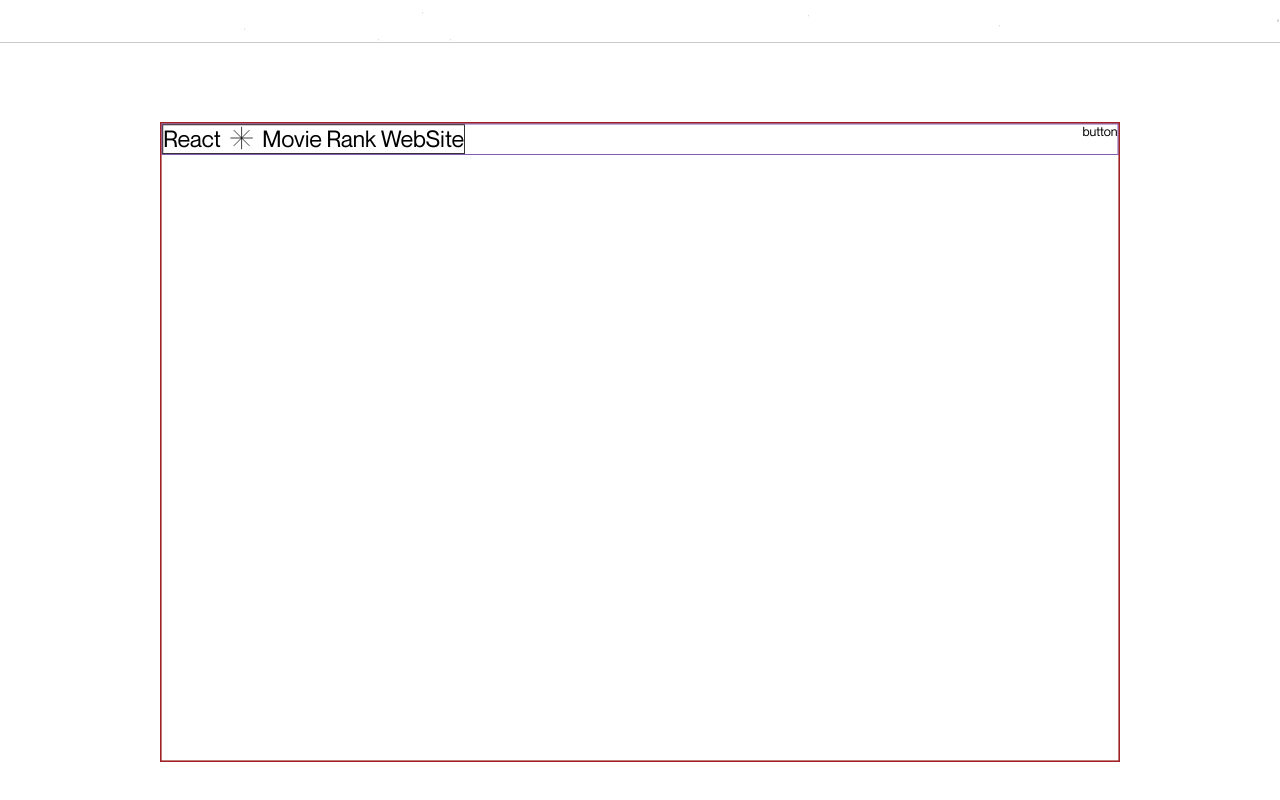
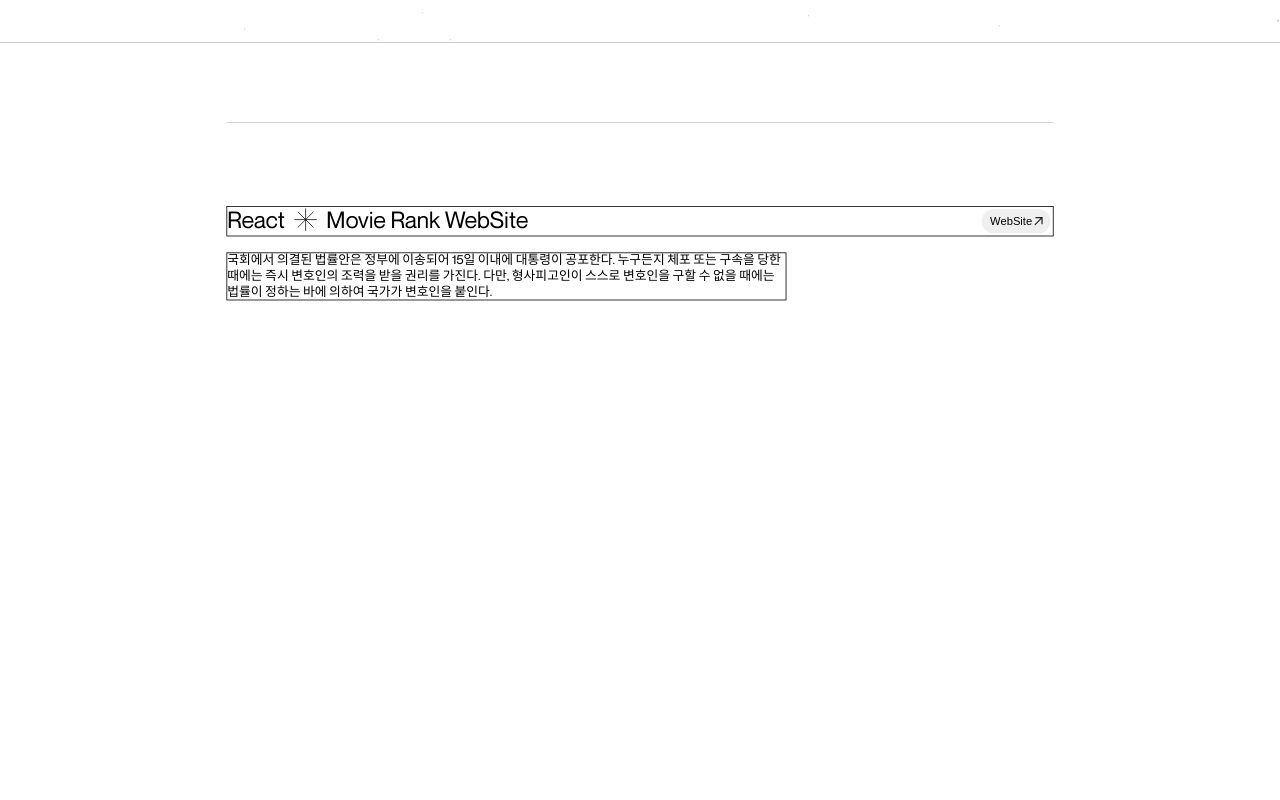
Before and after one commit to jliliflora/portfolio2024, a React (Create React App) app: page / in a window 1280 px wide. Shown: the part 758-1558 px from the top of the page. Built offline with nearby package versions, Linux system fonts and the light colour scheme.

Commit message:
section 내용 추가중

```diff
--- a/src/components/Section1.tsx
+++ b/src/components/Section1.tsx
@@ -29,18 +29,21 @@ const Wrapper = styled.div`
 const Cnt = styled(motion.div)`
   position: absolute;
   bottom: 0;
-  width: 1200px; /* 부모의 너비를 모두 차지하도록 변경 */
+  /* max-width: 1200px;
+  width: 73vw; */
   height: 100vh;
   border-top: 0.3px solid #cacaca;
-  border: 2px solid #9e2222;
+  /* border: 2px solid #9e2222; */
 `;
 const CntHeader = styled.div`
-  border: 1px solid rebeccapurple;
   display: flex;
   justify-content: space-between;
+  gap: 44vw;
+  margin: 13vh 0 2.5vh 0;
+  border: 1px solid black;
 `;
 const CntTitleBox = styled.div`
-  border: 1px solid black;
+  /* border: 1px solid black; */
   display: flex;
   gap: 10px;
   transition: color 0.4s ease, stroke 0.4s ease;
@@ -61,6 +64,42 @@ const CntTitle = styled.h1`
 `;
 const CntTitleSvg = styled.svg`
   transition: transform 0.4s ease;
+`;
+const WebSiteBtn = styled.button`
+  position: relative;
+  border: none;
+  padding: 7px 23px 7px 11px;
+  font-size: 14px;
+  margin: 0.2rem;
+  cursor: pointer;
+  border-radius: 20px;
+  /* font-family: "neue_montreallight"; */
+  /* background-color: #202020; */
+  transition: background-color 0.4s ease, color 0.4s ease;
+
+  &:hover {
+    background-color: #202020;
+    color: #fff;
+    transition: background-color 0.4s ease, color 0.4s ease;
+    svg path {
+      fill: #fff;
+      transition: fill 0.4s ease;
+    }
+  }
+`;
+const ArrowSvg = styled.svg`
+  position: absolute;
+  bottom: 6px;
+  right: 6px;
+  path {
+    fill: #202020;
+    transition: fill 0.4s ease;
+  }
+`;
+
+const CntExplain = styled.div`
+  width: 700px;
+  border: 1px solid black;
 `;
 
 function Section1({ scrollYProgress }: SectionProps) {
@@ -91,8 +130,26 @@ function Section1({ scrollYProgress }: SectionProps) {
                 <CntTitle>Movie Rank WebSite</CntTitle>
               </CntTitleBox>
             </div>
-            <div>button</div>
+            <div>
+              <WebSiteBtn>
+                WebSite
+                <ArrowSvg
+                  xmlns="http://www.w3.org/2000/svg"
+                  width="18"
+                  height="18"
+                  viewBox="0 0 24 24"
+                >
+                  <path d="M7 7h8.586L5.293 17.293l1.414 1.414L17 8.414V17h2V5H7v2z" />
+                </ArrowSvg>
+              </WebSiteBtn>
+            </div>
           </CntHeader>
+          <CntExplain>
+            국회에서 의결된 법률안은 정부에 이송되어 15일 이내에 대통령이
+            공포한다. 누구든지 체포 또는 구속을 당한 때에는 즉시 변호인의 조력을
+            받을 권리를 가진다. 다만, 형사피고인이 스스로 변호인을 구할 수 없을
+            때에는 법률이 정하는 바에 의하여 국가가 변호인을 붙인다.
+          </CntExplain>
         </Cnt>
       </Wrapper>
     </Sec>
```
